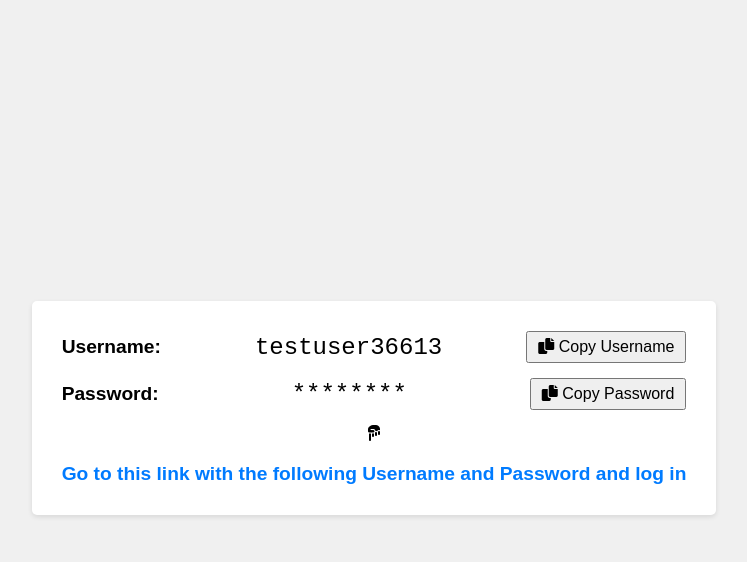
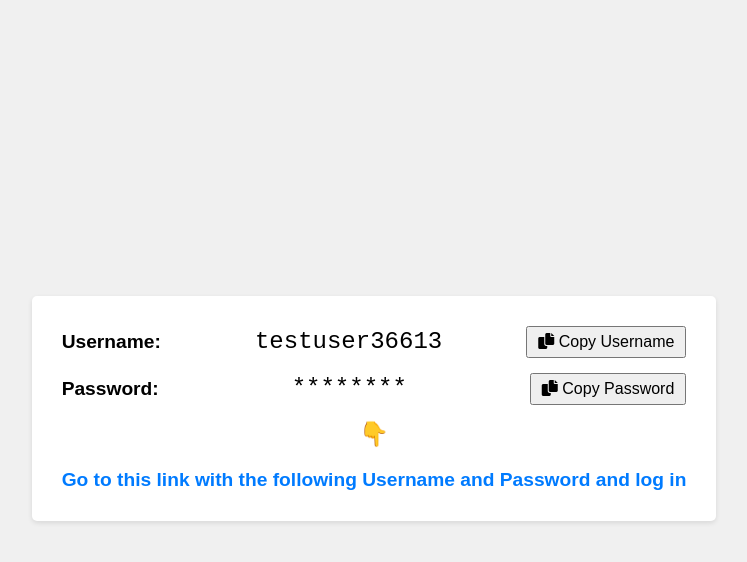
Before and after one commit to abbeqdam/cg, a website: page index.html in a window 1280 px wide. Both pictures are taken after a click on the button "Generate Credentials". Shown: the whole page, without its empty margins (266-1013 px from the left). Drawn offline with Linux system fonts and the light colour scheme; no server answers.

Commit message:
fixed the icon

```diff
--- a/index.html
+++ b/index.html
@@ -26,7 +26,7 @@
         <i class="fas fa-copy"></i> Copy Password
       </button>
     </div>
-    <div class="finger-icon"><i class="fas fa-hand-point-down"></i></div>
+    <p style="text-align: center;">👇</p>
     <a href="https://sanity-stg2826.coupahost.com/" target="_blank">Go to this link with the following Username and Password and log in</a>
   </div>
 
```
